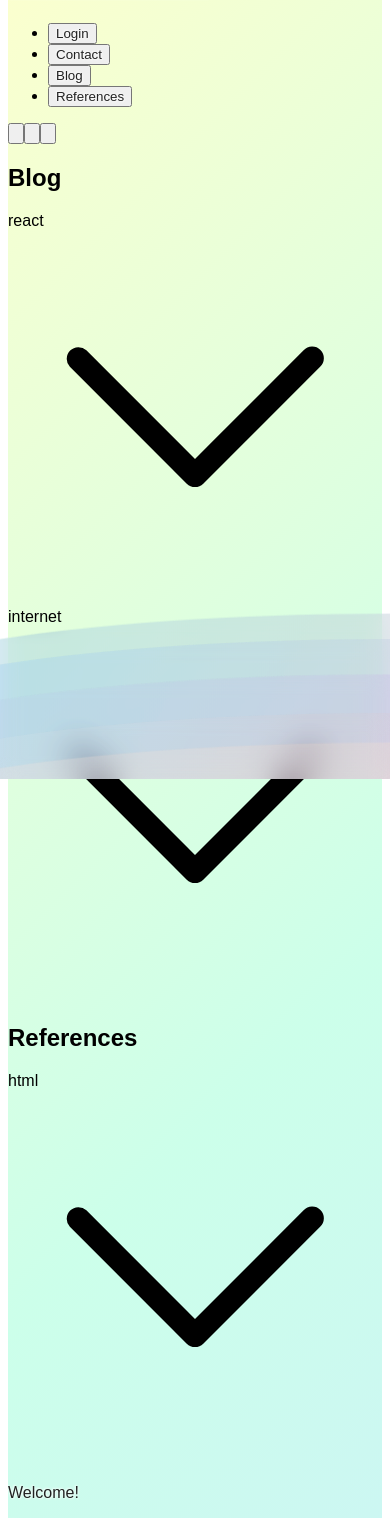
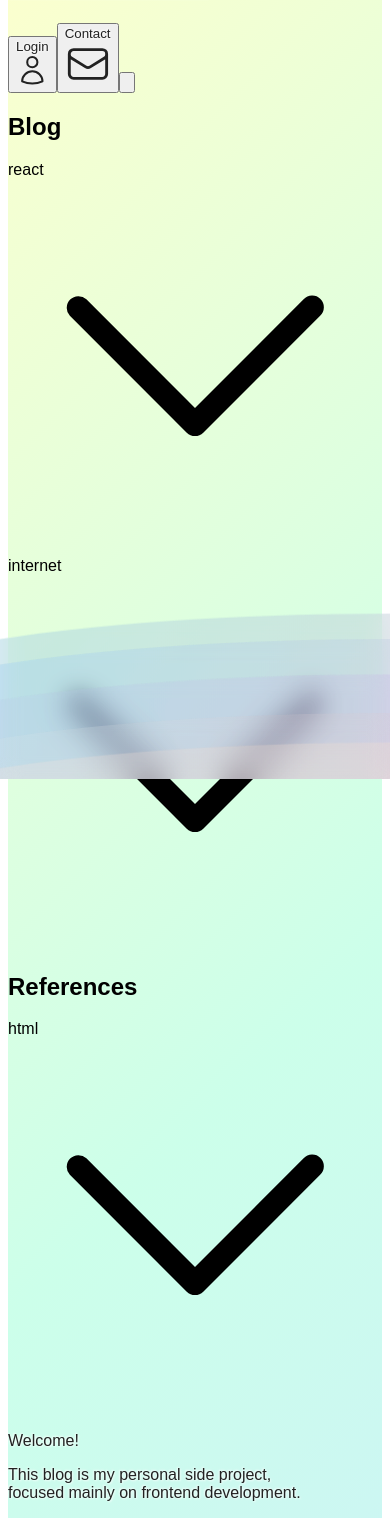
Before and after one commit to MinsangKwak/minsangKwak.github.io, a React (Create React App) app: page / in a window 390 px wide. Shown: the part 65-1583 px from the top of the page. Built offline with nearby package versions, Linux system fonts and the light colour scheme; a web font is replaced by a local one.

Commit message:
[update] text change & change menu

```diff
--- a/src/Components/Header.js
+++ b/src/Components/Header.js
@@ -1,6 +1,13 @@
 import React, { useState, useEffect } from "react";
 import { Link, useNavigate, useLocation } from "react-router-dom";
-import { Bars3Icon, HomeIcon, EnvelopeIcon, ArrowLeftIcon, UserIcon, XMarkIcon } from "@heroicons/react/24/outline";
+import {
+	Bars3Icon,
+	HomeIcon,
+	EnvelopeIcon,
+	ArrowLeftIcon,
+	UserIcon,
+	XMarkIcon,
+} from "@heroicons/react/24/outline";
 import ConvexGeometryComponent from "./ConvexGeometry";
 
 const Header = ({ openSidebar, isSidebarOpen }) => {
@@ -11,8 +18,10 @@ const Header = ({ openSidebar, isSidebarOpen }) => {
 	const [isFadingOut, setIsFadingOut] = useState(false); // New state for fading animation
 
 	useEffect(() => {
-        document.body.style.overflow = isSidebarOpen || isLoginModalVisible ? "hidden" : "auto";
-        document.documentElement.style.overflow = isSidebarOpen || isLoginModalVisible ? "hidden" : "auto";
+		document.body.style.overflow =
+			isSidebarOpen || isLoginModalVisible ? "hidden" : "auto";
+		document.documentElement.style.overflow =
+			isSidebarOpen || isLoginModalVisible ? "hidden" : "auto";
 	}, [isSidebarOpen, isLoginModalVisible]);
 
 	const handleEmailClick = () => {
@@ -41,10 +50,16 @@ const Header = ({ openSidebar, isSidebarOpen }) => {
 				<div className="flex items-center">
 					{location.pathname !== "/" ? (
 						<>
-                            <button onClick={() => navigate(-1)} className="text-gray-700 focus:outline-none">
+							<button
+								onClick={() => navigate(-1)}
+								className="text-gray-700 focus:outline-none"
+							>
 								<ArrowLeftIcon className="w-6 h-6" />
 							</button>
-                            <button onClick={handleHomeClick} className="text-gray-700 focus:outline-none">
+							<button
+								onClick={handleHomeClick}
+								className="text-gray-700 focus:outline-none"
+							>
 								<HomeIcon className="w-6 h-6" />
 							</button>
 						</>
@@ -62,14 +77,20 @@ const Header = ({ openSidebar, isSidebarOpen }) => {
 				</div>
 
 				<nav className="flex items-center">
-                    <ul className="hidden md:flex items-center space-x-4 overflow-y-auto">
+					{/* <ul className="hidden md:flex items-center space-x-4 overflow-y-auto">
 						<li>
-                            <button onClick={openLoginModal} className="text-gray-700 focus:outline-none text-outline">
+							<button
+								onClick={openLoginModal}
+								className="text-gray-700 focus:outline-none text-outline"
+							>
 								Login
 							</button>
 						</li>
 						<li>
-                            <button onClick={handleEmailClick} className="text-gray-700 focus:outline-none text-outline">
+							<button
+								onClick={handleEmailClick}
+								className="text-gray-700 focus:outline-none text-outline"
+							>
 								Contact
 							</button>
 						</li>
@@ -83,17 +104,28 @@ const Header = ({ openSidebar, isSidebarOpen }) => {
                                 References
                             </button>
                         </li>
-                    </ul>
+					</ul> */}
 
-                    <button onClick={openLoginModal} className="md:hidden text-gray-700 p-2 rounded focus:outline-none text-outline">
+					<button
+						onClick={openLoginModal}
+						className="text-gray-700 p-2 rounded focus:outline-none text-outline"
+					>
+						<span className="md:hidden">Login</span>
 						<UserIcon className="w-6 h-6" />
 					</button>
 
-                    <button onClick={handleEmailClick} className="md:hidden text-gray-700 p-2 rounded focus:outline-none text-outline">
+					<button
+						onClick={handleEmailClick}
+						className="text-gray-700 p-2 rounded focus:outline-none text-outline"
+					>
+						<span className="md:hidden">Contact</span>
 						<EnvelopeIcon className="w-6 h-6" />
 					</button>
 
-                    <button onClick={() => openSidebar(true)} className="md:hidden text-gray-700 p-2 rounded focus:outline-none text-outline">
+					<button
+						onClick={() => openSidebar(true)}
+						className="text-gray-700 p-2 rounded focus:outline-none text-outline"
+					>
 						<Bars3Icon className="w-6 h-6" />
 					</button>
 				</nav>
@@ -101,8 +133,18 @@ const Header = ({ openSidebar, isSidebarOpen }) => {
 
 			{/* Login Modal */}
 			{isLoginModalVisible && (
-                <div className={`fixed inset-0 flex items-center justify-center z-50 bg-gradient-rainbow ${isFadingOut ? "animate-fade-out" : "animate-fade-in-background"} backdrop-blur-sm`}>
-                    <div className={`relative bg-white/80 backdrop-blur-sm rounded-lg p-6 shadow-lg w-80 border border-white/20 ${isFadingOut ? "" : "animate-slide-up"}`}>
+				<div
+					className={`fixed inset-0 flex items-center justify-center z-50 bg-gradient-rainbow ${
+						isFadingOut
+							? "animate-fade-out"
+							: "animate-fade-in-background"
+					} backdrop-blur-sm`}
+				>
+					<div
+						className={`relative bg-white/80 backdrop-blur-sm rounded-lg p-6 shadow-lg w-80 border border-white/20 ${
+							isFadingOut ? "" : "animate-slide-up"
+						}`}
+					>
 						{/* Close Button */}
 						<button
 							onClick={closeLoginModal}
@@ -140,7 +182,9 @@ const Header = ({ openSidebar, isSidebarOpen }) => {
 			{isToastVisible && (
 				<div className="fixed bottom-4 w-full px-6 z-50">
 					<div className="bg-gradient-rainbow max-w-3xl mx-auto shadow-lg rounded-lg p-4 animate-fade-in-out backdrop-blur-md border flex justify-between items-center">
-                        <p className="text-white text-sm sm:text-base">요청사항 건의하기</p>
+						<p className="text-white text-sm sm:text-base">
+							요청사항 건의하기
+						</p>
 						<a
 							href="mailto:kmsdevwork@gmail.com"
 							className="text-white flex items-center text-xs backdrop-blur-md px-2 py-1 rounded border border-white/20 hover:bg-white/30 shadow-md"
--- a/src/Pages/Home.js
+++ b/src/Pages/Home.js
@@ -17,13 +17,17 @@ const Home = () => {
 
 	return (
 		<main className="flex flex-col items-center min-h-screen">
-			<div className="w-full max-w-5xl mb-16 font-light mt-6 lg:mt-12">
+			<div className="w-full max-w-5xl font-light mt-6 lg:mt-20 mb-6 lg:mb-20">
 				<p className="text-3xl lg:text-5xl text-outline">Welcome!</p>
-				<p className="text-3xl lg:text-5xl mt-2 lg:mt-4 text-outline">
-					This blog is a personal side project
+				<p className="text-3xl lg:text-5xl mt-2 lg:mt-16 text-outline">
+					This blog is my personal side project,{" "}
+					<br className="hidden sm:block" />
+					focused mainly on frontend development.
 				</p>
-				<p className="text-3xl lg:text-5xl mt-2 lg:mt-4 text-outline">
-					where I share development insights and resources.
+				<p className="text-3xl lg:text-5xl mt-2 lg:mt-12 text-outline">
+					If you have any questions or want to know more,{" "}
+					<br className="hidden sm:block" />
+					please feel free to reach out anytime.
 				</p>
 			</div>
 
@@ -123,14 +127,13 @@ const Home = () => {
 						</h2>
 					</div>
 					<ul className="space-y-3">
-						<li
-							className="bg-white/20 backdrop-blur-md p-4 rounded-lg shadow-lg border border-white/30 relative"
-						>
+						<li className="bg-white/20 backdrop-blur-md p-4 rounded-lg shadow-lg border border-white/30 relative">
 							<span className="block pr-[50px] text-gray-900 font-medium hover:underline text-outline">
 								패치노트 게시판
 							</span>
 							<p className="text-gray-500 text-sm mt-1 line-clamp">
-								업데이트 내역을 기록하는 패치노트 게시판이 생성될 예정입니다.
+								업데이트 내역을 기록하는 패치노트 게시판이
+								생성될 예정입니다.
 							</p>
 							<span className="absolute top-2 right-2 bg-blue-500/80 text-white text-xs font-light px-2 py-1 rounded backdrop-blur-md shadow-md border border-white/20">
 								2024.12
```
Also changed, not shown: 11 other files (tests, documents, lock files or other folders). Lines whose indentation alone changed are shown as unchanged.
